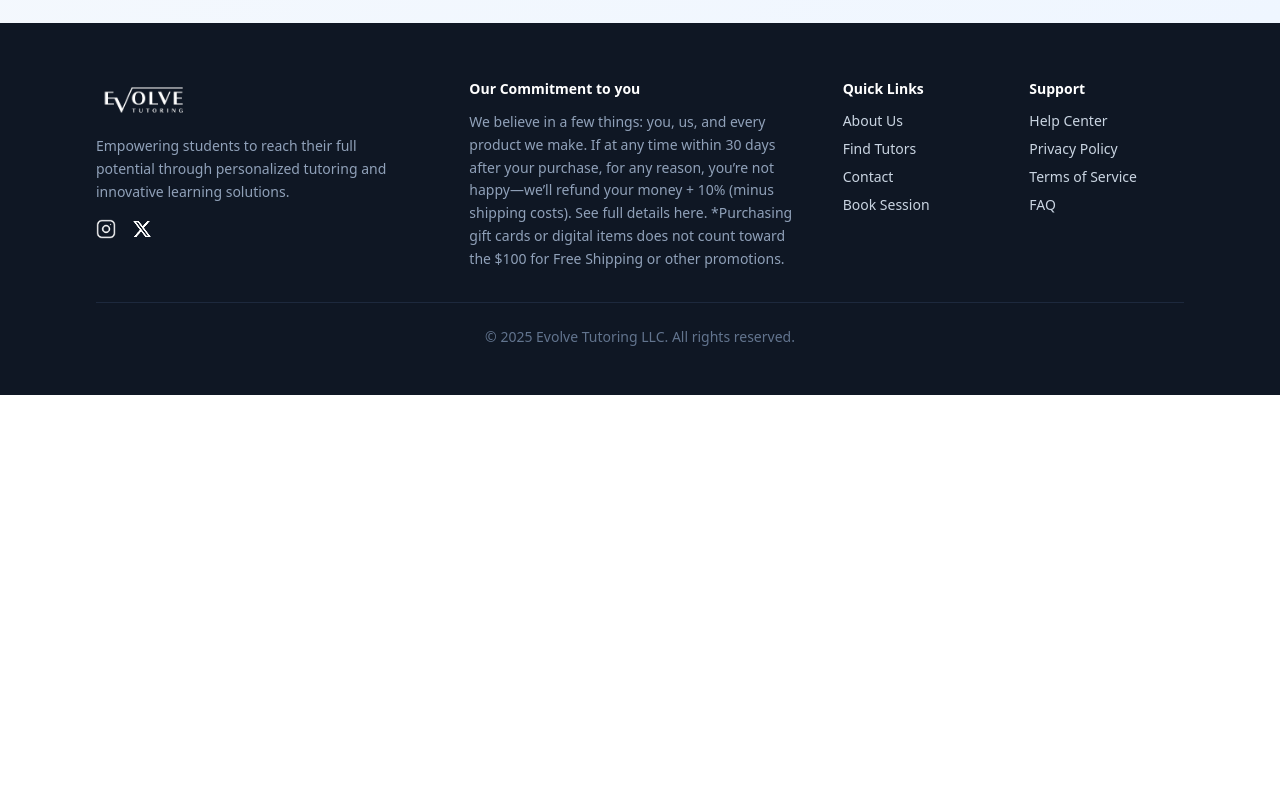
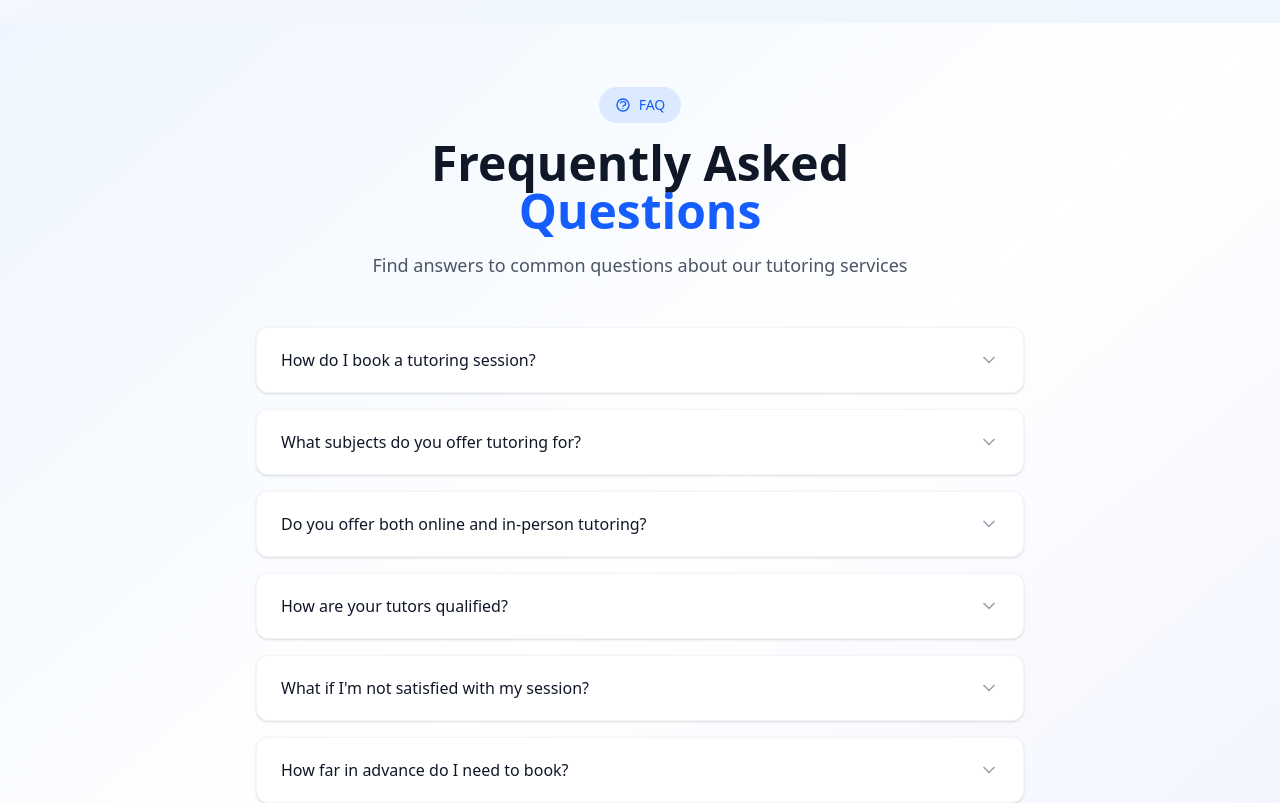
Before and after one commit to tushu003/lms-system, a Next.js app: page /contact in a window 1280 px wide. Shown: the part 1280-2083 px from the top of the page. Before the commit the page ends 1675 px from the top, so only its background shows below. Built offline with nearby package versions, Linux system fonts and the light colour scheme.

Commit message:
added faq section on contact page

```diff
--- /dev/null
+++ b/app/(client)/contact/_components/faq-section.tsx
@@ -0,0 +1,118 @@
+'use client';
+
+import React, { useState } from 'react';
+import { ChevronDown } from 'lucide-react';
+
+interface FAQItem {
+  question: string;
+  answer: string;
+}
+
+const faqData: FAQItem[] = [
+  {
+    question: "How do I book a tutoring session?",
+    answer: "You can book a tutoring session by browsing our available tutors, selecting your preferred time slot, and completing the booking form. Payment is processed securely through our platform."
+  },
+  {
+    question: "What subjects do you offer tutoring for?",
+    answer: "We offer tutoring across a wide range of subjects including Mathematics, Science, English, History, Foreign Languages, Computer Science, and many more. You can filter tutors by subject on our platform."
+  },
+  {
+    question: "Do you offer both online and in-person tutoring?",
+    answer: "Yes! We offer both online tutoring sessions via video conferencing and in-person tutoring depending on your location and tutor availability. You can specify your preference when booking."
+  },
+  {
+    question: "How are your tutors qualified?",
+    answer: "All our tutors go through a rigorous screening process. They must have relevant educational qualifications, teaching experience, and pass background checks. Many are certified teachers or subject matter experts."
+  },
+  {
+    question: "What if I'm not satisfied with my session?",
+    answer: "Your satisfaction is our priority. If you're not satisfied with a session, please contact our support team within 24 hours. We offer refunds or session credits on a case-by-case basis."
+  },
+  {
+    question: "How far in advance do I need to book?",
+    answer: "You can book sessions as little as 2 hours in advance, subject to tutor availability. However, we recommend booking at least 24-48 hours ahead to secure your preferred time slot."
+  }
+];
+
+const FAQSection: React.FC = () => {
+  const [openIndex, setOpenIndex] = useState<number | null>(null);
+
+  const toggleQuestion = (index: number) => {
+    setOpenIndex(openIndex === index ? null : index);
+  };
+
+  return (
+    <div className="min-h-screen bg-gradient-to-br from-blue-50 via-white to-indigo-50 py-16 px-4 sm:px-6 lg:px-8">
+      <div className="max-w-3xl mx-auto">
+        {/* Header */}
+        <div className="text-center mb-12">
+          <div className="inline-flex items-center gap-2 bg-blue-100 text-blue-600 px-4 py-2 rounded-full text-sm font-medium mb-4">
+            <svg className="w-4 h-4" fill="none" stroke="currentColor" viewBox="0 0 24 24">
+              <path strokeLinecap="round" strokeLinejoin="round" strokeWidth={2} d="M8.228 9c.549-1.165 2.03-2 3.772-2 2.21 0 4 1.343 4 3 0 1.4-1.278 2.575-3.006 2.907-.542.104-.994.54-.994 1.093m0 3h.01M21 12a9 9 0 11-18 0 9 9 0 0118 0z" />
+            </svg>
+            FAQ
+          </div>
+
+          <h1 className="text-3xl sm:text-5xl font-bold text-gray-900 mb-4">
+            Frequently Asked{' '}
+            <br /><span className="text-blue-600">Questions</span>
+          </h1>
+
+          <p className="text-gray-600 text-lg">
+            Find answers to common questions about our tutoring services
+          </p>
+        </div>
+
+        {/* FAQ Items */}
+        <div className="space-y-4">
+          {faqData.map((faq, index) => (
+            <div
+              key={index}
+              className="bg-white rounded-xl shadow-sm border border-gray-100 overflow-hidden transition-all duration-200 hover:shadow-md"
+            >
+              <button
+                onClick={() => toggleQuestion(index)}
+                className="w-full px-6 py-5 flex items-center justify-between text-left focus:outline-none focus:ring-2 focus:ring-blue-500 focus:ring-inset"
+              >
+                <span className="text-gray-900 font-medium pr-4">
+                  {faq.question}
+                </span>
+                <ChevronDown
+                  className={`w-5 h-5 text-gray-400 flex-shrink-0 transition-transform duration-200 ${
+                    openIndex === index ? 'transform rotate-180 text-blue-600' : ''
+                  }`}
+                />
+              </button>
+
+              <div
+                className={`transition-all duration-200 ease-in-out ${
+                  openIndex === index
+                    ? 'max-h-96 opacity-100'
+                    : 'max-h-0 opacity-0'
+                }`}
+              >
+                <div className="px-6 pb-5 text-gray-600 leading-relaxed">
+                  {faq.answer}
+                </div>
+              </div>
+            </div>
+          ))}
+        </div>
+
+        {/* Footer CTA */}
+        <div className="mt-12 text-center bg-gradient-to-r from-blue-600 to-indigo-600 rounded-2xl p-8 text-white">
+          <h3 className="text-2xl font-bold mb-2">Still have questions?</h3>
+          <p className="mb-6 text-blue-100">
+            Can't find the answer you're looking for? Our support team is here to help.
+          </p>
+          <button className="bg-white text-blue-600 px-8 py-3 rounded-lg font-semibold hover:bg-blue-50 transition-colors duration-200 shadow-lg">
+            Contact Support
+          </button>
+        </div>
+      </div>
+    </div>
+  );
+};
+
+export default FAQSection;
--- a/app/(client)/contact/page.tsx
+++ b/app/(client)/contact/page.tsx
@@ -1,12 +1,14 @@
 import React from 'react'
 import ContactFormSection from './_components/ContactFormSection'
 import ContactBanner from './_components/contact-banner'
+import FAQSection from './_components/faq-section'
 
 export default function Contact() {
   return (
     <div>
       <ContactBanner />
       <ContactFormSection />
+      <FAQSection />
     </div>
   )
 }
--- a/package.json
+++ b/package.json
@@ -9,6 +9,7 @@
     "lint": "eslint"
   },
   "dependencies": {
+    "lucide-react": "^0.556.0",
     "next": "16.0.5",
     "postcss": "^8.5.6",
     "react": "19.2.0",
```
Also changed, not shown: 1 other file (tests, documents, lock files or other folders).
